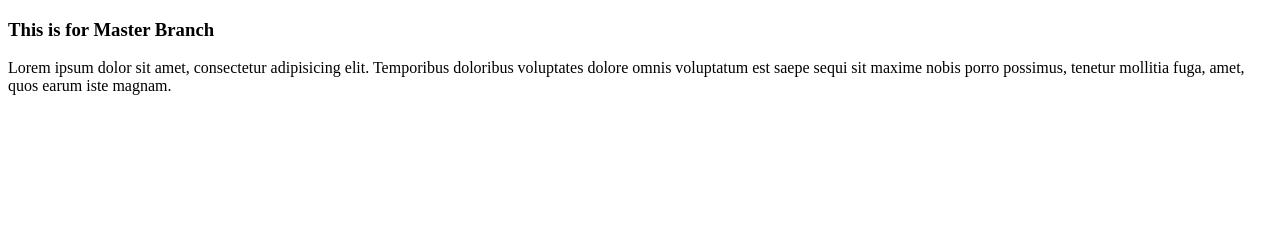
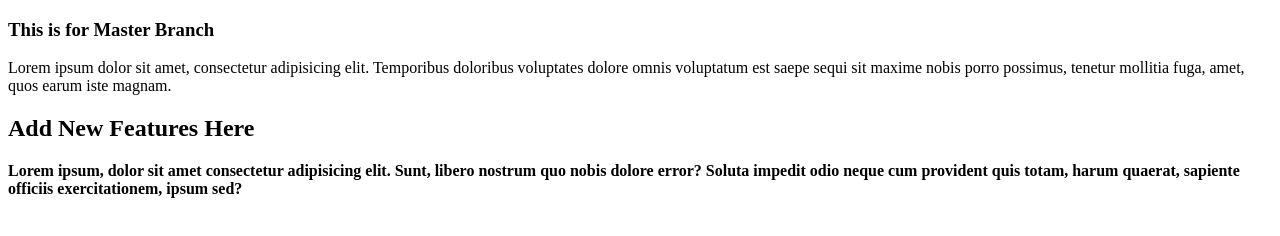
Before and after one commit to sahadatsays/LearnGit, a plain HTML site: page index.html in a window 1280 px wide. Drawn offline with Linux system fonts and the light colour scheme.

Commit message:
init feature

```diff
--- a/index.html
+++ b/index.html
@@ -9,5 +9,7 @@
 <body>
     <h3>This is for Master Branch</h3>
     <p>Lorem ipsum dolor sit amet, consectetur adipisicing elit. Temporibus doloribus voluptates dolore omnis voluptatum est saepe sequi sit maxime nobis porro possimus, tenetur mollitia fuga, amet, quos earum iste magnam.</p>
+    <h2>Add New Features Here</h2>
+    <strong>Lorem ipsum, dolor sit amet consectetur adipisicing elit. Sunt, libero nostrum quo nobis dolore error? Soluta impedit odio neque cum provident quis totam, harum quaerat, sapiente officiis exercitationem, ipsum sed?</strong>
 </body>
 </html>
```
